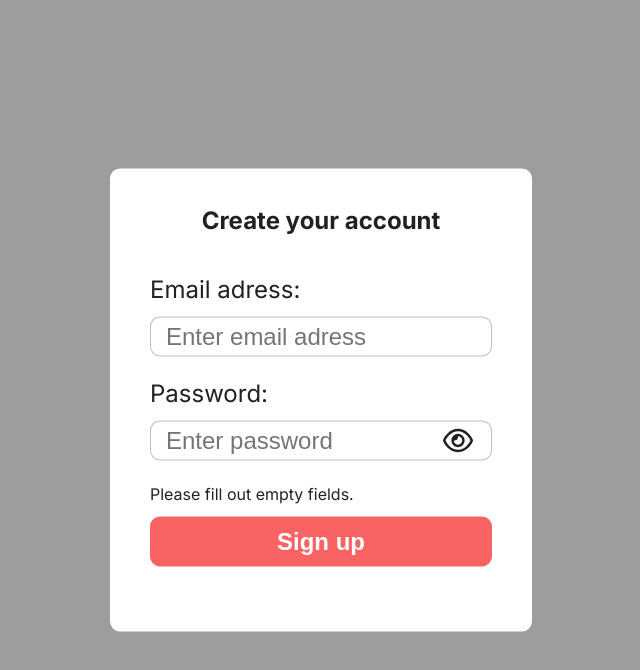
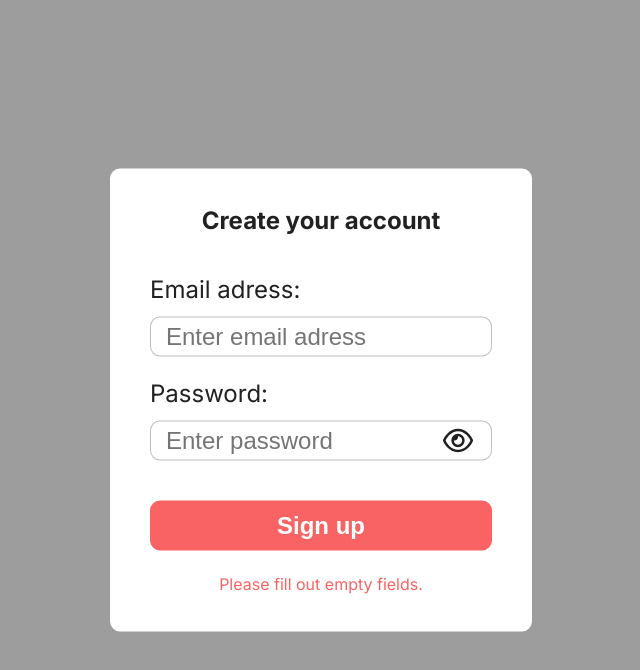
Before and after one commit to Dimonjik777/habit-cracker, a React (Vite) app: page /login-preview in a window 1280 px wide. Both pictures are taken after a click on the button "Sign up". Shown: the top 670 px of the page, without its empty margins (319-959 px from the left). Built offline with nearby package versions, Linux system fonts and the light colour scheme.

Commit message:
Improve FormLogin's error handling

```diff
--- a/src/components/FormLogin.tsx
+++ b/src/components/FormLogin.tsx
@@ -13,17 +13,29 @@ export default function FormLogin() {
     email: "",
     password: "",
   });
+
+  const validateEmail = (email: string): boolean => {
+    const regex = /^[^\s@]+@[^\s@]+\.[^\s@]+$/;
+    return regex.test(email);
+  };
+
   useEffect(() => {
     if (!data["email"] || !data["password"]) {
       setError("Please fill out empty fields.");
+    } else if (!validateEmail(data["email"])) {
+      setError("Please follow the email pattern");
     } else {
       setError("");
     }
+    setShowError(false);
   }, [data]);
+
   const [error, setError] = useState<string>("");
+  const [showError, setShowError] = useState<boolean>(false);
+
   const handleSubmit = async () => {
     if (error) {
-      return;
+      setShowError(true);
     }
     let result = await fetchLogin(data);
     console.log(`Login result: ${result}`);
@@ -62,9 +74,9 @@ export default function FormLogin() {
           value={data.password}
         />
 
-        <h4>{error}</h4>
         <Button type="primary" value="Sign up" action={handleSubmit} />
       </form>
+      {showError && <p className={styles.error}>{error}</p>}
     </div>
   );
 }
```
